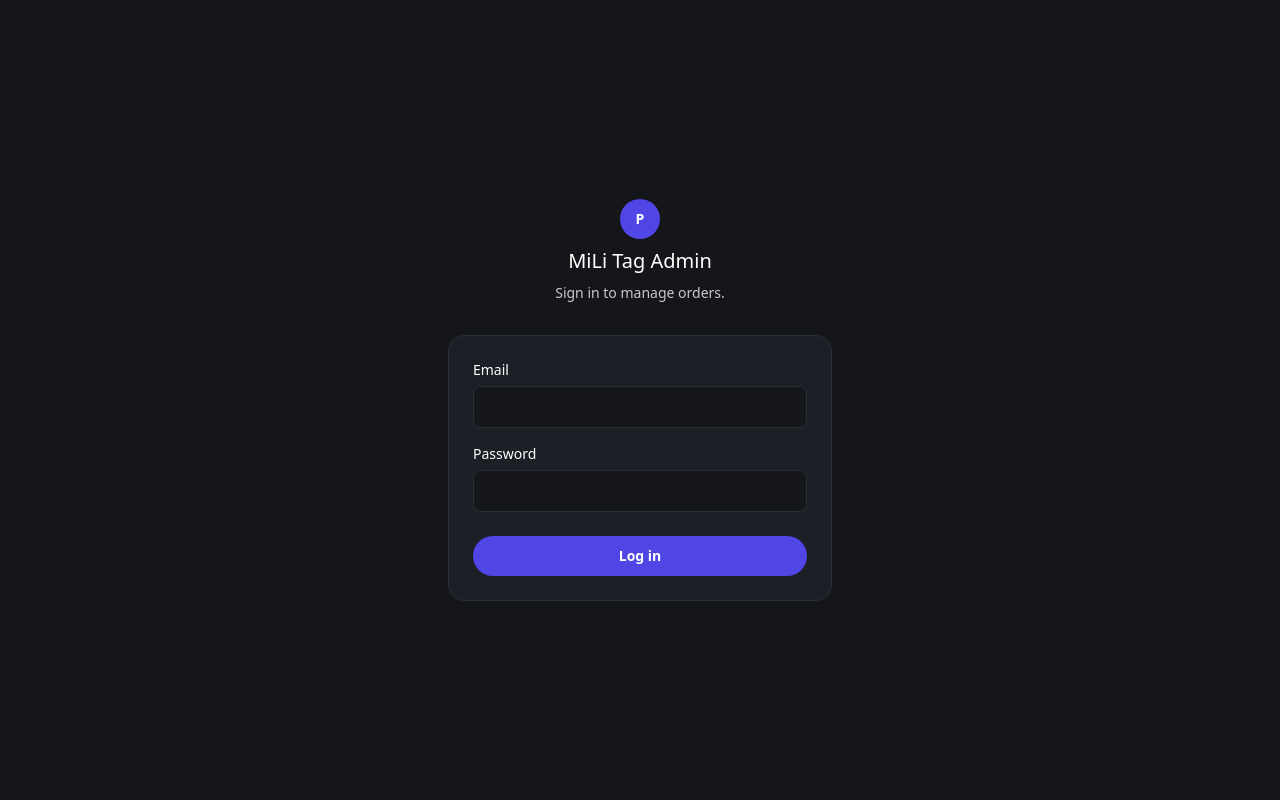
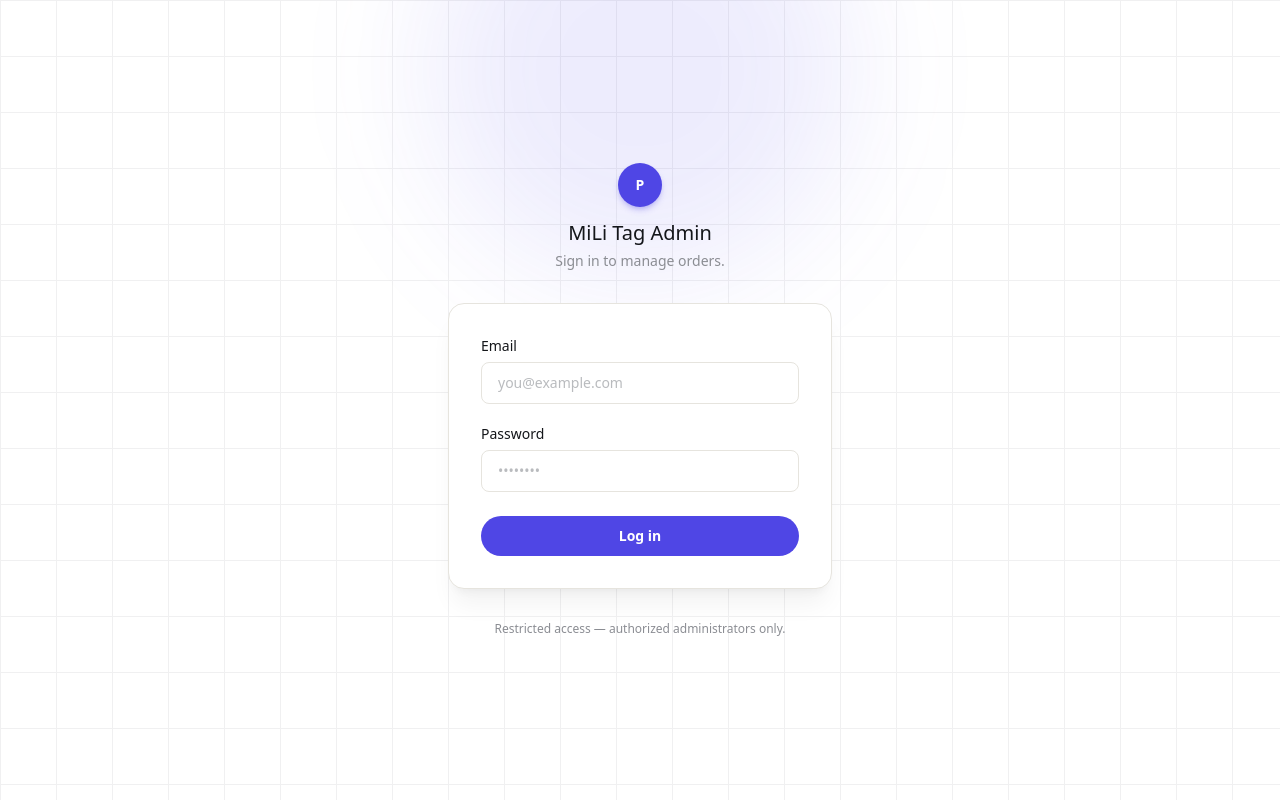
Before and after one commit to kawsar007/MiLi-Tag-Application, a Next.js app: page /admin/login in a window 1280 px wide. Built offline with nearby package versions, Linux system fonts and the light colour scheme.

Commit message:
Enhance Admin Login Page and LoginForm UI; update styles and add accessibility features

```diff
--- a/src/app/admin/login/page.tsx
+++ b/src/app/admin/login/page.tsx
@@ -3,22 +3,69 @@ import { Suspense } from "react";
 
 export default function AdminLoginPage() {
   return (
-    <div className="flex min-h-screen items-center justify-center bg-ink px-5">
-      <div className="flex w-full max-w-sm flex-col items-center gap-8">
-        <div className="flex flex-col items-center gap-2 text-center">
-          <span className="flex h-10 w-10 items-center justify-center rounded-full bg-indigo text-sm font-bold text-white">
+    <div className="relative flex min-h-screen items-center justify-center overflow-hidden bg-cloud px-5 py-12">
+      {/* subtle ambient glow, purely decorative */}
+      <div
+        aria-hidden="true"
+        className="pointer-events-none absolute inset-0 opacity-[0.06]"
+        style={{
+          backgroundImage:
+            "linear-gradient(to right, #0f172a 1px, transparent 1px), linear-gradient(to bottom, #0f172a 1px, transparent 1px)",
+          backgroundSize: "56px 56px",
+        }}
+      />
+      <div
+        aria-hidden="true"
+        className="pointer-events-none absolute left-1/2 top-0 h-[420px] w-[420px] -translate-x-1/2 -translate-y-1/3 rounded-full bg-indigo/10 blur-3xl"
+      />
+
+      <div className="relative flex w-full max-w-sm flex-col items-center gap-8">
+        <div className="flex flex-col items-center gap-3 text-center">
+          <span className="flex h-11 w-11 items-center justify-center rounded-full bg-indigo text-sm font-bold text-white shadow-md shadow-indigo/25">
             P
           </span>
-          <h1 className="font-display text-xl font-medium text-cloud">MiLi Tag Admin</h1>
-          <p className="text-sm text-steel-soft">Sign in to manage orders.</p>
+          <div className="flex flex-col items-center gap-1">
+            <h1 className="font-display text-xl font-medium text-ink">MiLi Tag Admin</h1>
+            <p className="text-sm text-steel">Sign in to manage orders.</p>
+          </div>
         </div>
 
-        <div className="w-full rounded-2xl border border-ink-line bg-ink-soft p-6">
+        <div className="w-full rounded-2xl border border-cloud-line bg-white p-6 shadow-xl shadow-ink/5 sm:p-8">
           <Suspense fallback={null}>
             <LoginForm />
           </Suspense>
         </div>
+
+        <p className="text-center text-xs text-steel">
+          Restricted access — authorized administrators only.
+        </p>
       </div>
     </div>
   );
 }
+
+
+// import LoginForm from "@/components/admin/LoginForm";
+// import { Suspense } from "react";
+
+// export default function AdminLoginPage() {
+//   return (
+//     <div className="flex min-h-screen items-center justify-center bg-ink px-5">
+//       <div className="flex w-full max-w-sm flex-col items-center gap-8">
+//         <div className="flex flex-col items-center gap-2 text-center">
+//           <span className="flex h-10 w-10 items-center justify-center rounded-full bg-indigo text-sm font-bold text-white">
+//             P
+//           </span>
+//           <h1 className="font-display text-xl font-medium text-cloud">MiLi Tag Admin</h1>
+//           <p className="text-sm text-steel-soft">Sign in to manage orders.</p>
+//         </div>
+
+//         <div className="w-full rounded-2xl border border-ink-line bg-ink-soft p-6">
+//           <Suspense fallback={null}>
+//             <LoginForm />
+//           </Suspense>
+//         </div>
+//       </div>
+//     </div>
+//   );
+// }
--- a/src/components/admin/LoginForm.tsx
+++ b/src/components/admin/LoginForm.tsx
@@ -1,7 +1,7 @@
 "use client";
 
+import { useRouter, useSearchParams } from "next/navigation";
 import { useState, type FormEvent } from "react";
-import { useRouter, useSearchParams } from "next/navigation";
 
 export default function LoginForm() {
   const router = useRouter();
@@ -37,9 +37,9 @@ export default function LoginForm() {
   }
 
   return (
-    <form onSubmit={handleSubmit} className="flex w-full max-w-sm flex-col gap-4">
+    <form onSubmit={handleSubmit} className="flex w-full max-w-sm flex-col gap-5">
       <div className="flex flex-col gap-1.5">
-        <label htmlFor="email" className="text-sm font-medium text-cloud">
+        <label htmlFor="email" className="text-sm font-medium text-ink">
           Email
         </label>
         <input
@@ -49,12 +49,14 @@ export default function LoginForm() {
           autoComplete="email"
           value={email}
           onChange={(e) => setEmail(e.target.value)}
-          className="rounded-lg border border-ink-line bg-ink px-4 py-2.5 text-sm text-cloud placeholder:text-steel"
+          aria-invalid={!!error}
+          className="rounded-lg border border-cloud-line bg-white px-4 py-2.5 text-sm text-ink placeholder:text-steel/60 transition-colors duration-150 outline-none hover:border-steel/40 focus:border-indigo focus:ring-2 focus:ring-indigo/20"
+          placeholder="you@example.com"
         />
       </div>
 
       <div className="flex flex-col gap-1.5">
-        <label htmlFor="password" className="text-sm font-medium text-cloud">
+        <label htmlFor="password" className="text-sm font-medium text-ink">
           Password
         </label>
         <input
@@ -64,19 +66,140 @@ export default function LoginForm() {
           autoComplete="current-password"
           value={password}
           onChange={(e) => setPassword(e.target.value)}
-          className="rounded-lg border border-ink-line bg-ink px-4 py-2.5 text-sm text-cloud placeholder:text-steel"
+          aria-invalid={!!error}
+          className="rounded-lg border border-cloud-line bg-white px-4 py-2.5 text-sm text-ink placeholder:text-steel/60 transition-colors duration-150 outline-none hover:border-steel/40 focus:border-indigo focus:ring-2 focus:ring-indigo/20"
+          placeholder="••••••••"
         />
       </div>
 
-      {error ? <p className="text-sm text-red-400">{error}</p> : null}
+      {error ? (
+        <p
+          role="alert"
+          className="flex items-start gap-2 rounded-lg border border-rose-200 bg-rose-50 px-3 py-2.5 text-sm text-rose-600"
+        >
+          <AlertIcon className="mt-0.5 h-4 w-4 shrink-0" />
+          <span>{error}</span>
+        </p>
+      ) : null}
 
       <button
         type="submit"
         disabled={isSubmitting}
-        className="mt-2 rounded-full bg-indigo px-5 py-2.5 text-sm font-semibold text-white transition-colors hover:bg-indigo-deep disabled:opacity-60"
+        aria-busy={isSubmitting}
+        className="mt-1 inline-flex items-center justify-center gap-2 rounded-full bg-indigo px-5 py-2.5 text-sm font-semibold text-white transition-all duration-200 hover:-translate-y-0.5 hover:bg-indigo/90 hover:shadow-lg active:translate-y-0 disabled:cursor-not-allowed disabled:opacity-60 disabled:hover:translate-y-0 disabled:hover:shadow-none"
       >
-        {isSubmitting ? "Logging in…" : "Log in"}
+        {isSubmitting ? (
+          <>
+            <SpinnerIcon className="h-4 w-4 animate-spin" />
+            Logging in…
+          </>
+        ) : (
+          "Log in"
+        )}
       </button>
     </form>
   );
 }
+
+function AlertIcon({ className }: { className?: string }) {
+  return (
+    <svg viewBox="0 0 24 24" fill="none" className={className} aria-hidden="true">
+      <circle cx={12} cy={12} r={9} stroke="currentColor" strokeWidth={1.75} />
+      <path d="M12 8v5" stroke="currentColor" strokeWidth={1.75} strokeLinecap="round" />
+      <circle cx={12} cy={16} r={0.9} fill="currentColor" />
+    </svg>
+  );
+}
+
+function SpinnerIcon({ className }: { className?: string }) {
+  return (
+    <svg viewBox="0 0 24 24" fill="none" className={className} aria-hidden="true">
+      <circle cx={12} cy={12} r={9} stroke="currentColor" strokeWidth={2.5} className="opacity-25" />
+      <path d="M21 12a9 9 0 0 0-9-9" stroke="currentColor" strokeWidth={2.5} strokeLinecap="round" />
+    </svg>
+  );
+}
+
+
+// "use client";
+
+// import { useState, type FormEvent } from "react";
+// import { useRouter, useSearchParams } from "next/navigation";
+
+// export default function LoginForm() {
+//   const router = useRouter();
+//   const searchParams = useSearchParams();
+//   const [email, setEmail] = useState("");
+//   const [password, setPassword] = useState("");
+//   const [error, setError] = useState<string | null>(null);
+//   const [isSubmitting, setIsSubmitting] = useState(false);
+
+//   async function handleSubmit(e: FormEvent) {
+//     e.preventDefault();
+//     setIsSubmitting(true);
+//     setError(null);
+//     try {
+//       const res = await fetch("/api/auth/login", {
+//         method: "POST",
+//         headers: { "Content-Type": "application/json" },
+//         body: JSON.stringify({ email, password }),
+//       });
+//       if (!res.ok) {
+//         const data = await res.json().catch(() => null);
+//         setError(data?.error ?? "Invalid email or password");
+//         return;
+//       }
+//       const destination = searchParams.get("from") || "/admin";
+//       router.push(destination);
+//       router.refresh();
+//     } catch {
+//       setError("Something went wrong. Try again.");
+//     } finally {
+//       setIsSubmitting(false);
+//     }
+//   }
+
+//   return (
+//     <form onSubmit={handleSubmit} className="flex w-full max-w-sm flex-col gap-4">
+//       <div className="flex flex-col gap-1.5">
+//         <label htmlFor="email" className="text-sm font-medium text-cloud">
+//           Email
+//         </label>
+//         <input
+//           id="email"
+//           type="email"
+//           required
+//           autoComplete="email"
+//           value={email}
+//           onChange={(e) => setEmail(e.target.value)}
+//           className="rounded-lg border border-ink-line bg-ink px-4 py-2.5 text-sm text-cloud placeholder:text-steel"
+//         />
+//       </div>
+
+//       <div className="flex flex-col gap-1.5">
+//         <label htmlFor="password" className="text-sm font-medium text-cloud">
+//           Password
+//         </label>
+//         <input
+//           id="password"
+//           type="password"
+//           required
+//           autoComplete="current-password"
+//           value={password}
+//           onChange={(e) => setPassword(e.target.value)}
+//           className="rounded-lg border border-ink-line bg-ink px-4 py-2.5 text-sm text-cloud placeholder:text-steel"
+//         />
+//       </div>
+
+//       {error ? <p className="text-sm text-red-400">{error}</p> : null}
+
+//       <button
+//         type="submit"
+//         disabled={isSubmitting}
+//         className="mt-2 rounded-full bg-indigo px-5 py-2.5 text-sm font-semibold text-white transition-colors hover:bg-indigo-deep disabled:opacity-60"
+//       >
+//         {isSubmitting ? "Logging in…" : "Log in"}
+//       </button>
+//     </form>
+//   );
+//}
--- a/src/components/layout/Footer.tsx
+++ b/src/components/layout/Footer.tsx
@@ -15,10 +15,11 @@ export default function Footer() {
 
           {/* Center */}
           <a
-            href={`https://wa.me/${developerWhatsapp}`}
+            href="https://kawsar-portfolio-latest.vercel.app/"
             target="_blank"
             rel="noopener noreferrer"
-            className="group order-1 inline-flex items-center gap-1.5 rounded-full px-3 py-1 transition-colors hover:bg-emerald-50 sm:order-2"
+            aria-label="Visit the developer's portfolio"
+            className="text-xs group order-1 inline-flex items-center gap-1.5 rounded-full px-3 py-1 transition-colors hover:bg-slate-100 sm:order-2"
           >
             <span>Made with</span>
 
@@ -28,8 +29,8 @@ export default function Footer() {
 
             <span>by</span>
 
-            <span className="font-semibold text-slate-900 transition-colors group-hover:text-emerald-600">
-              Kawsar
+            <span className="font-semibold text-slate-900 transition-colors group-hover:text-cyan-600">
+              the Developer
             </span>
           </a>
 
```
